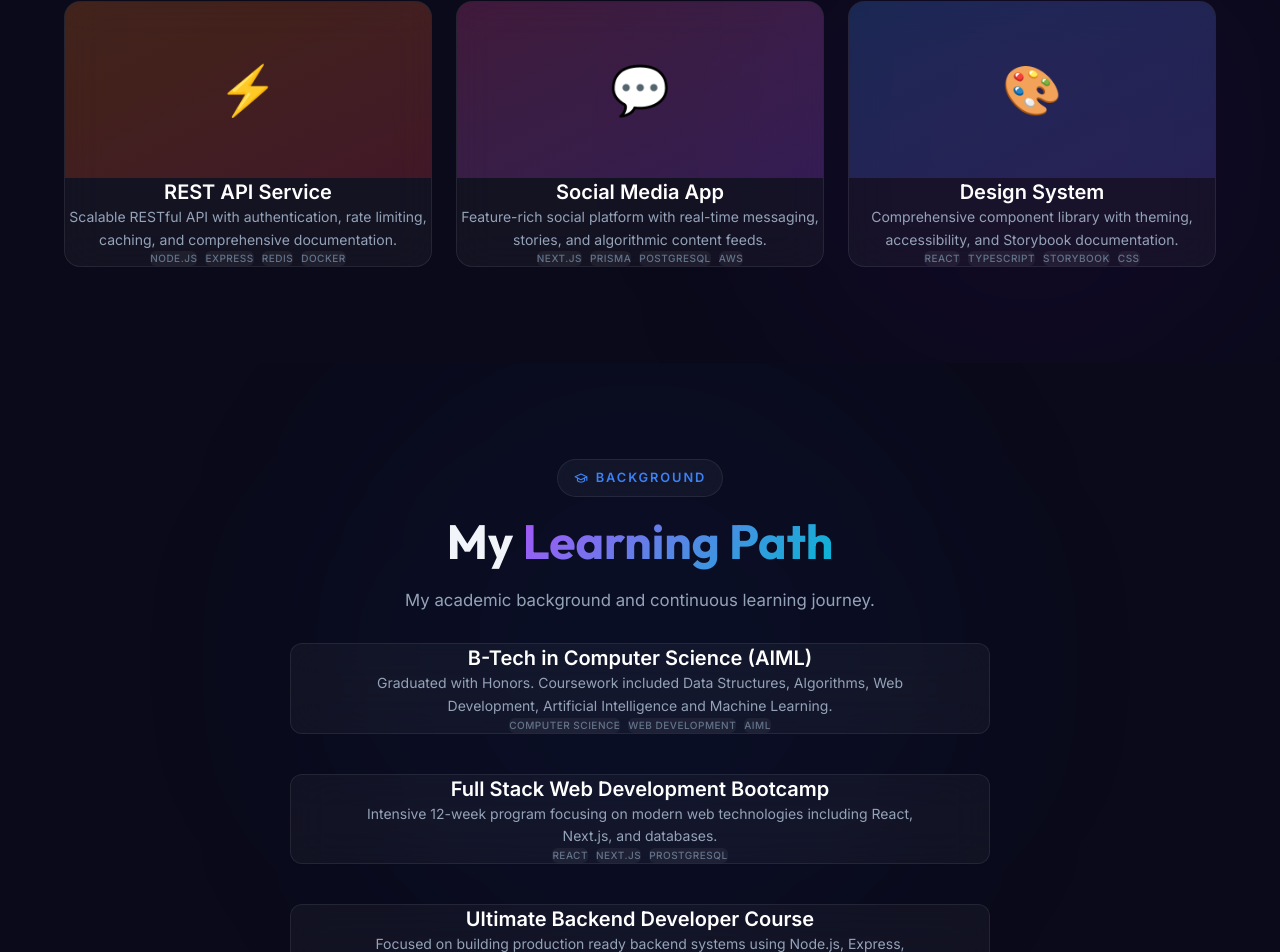
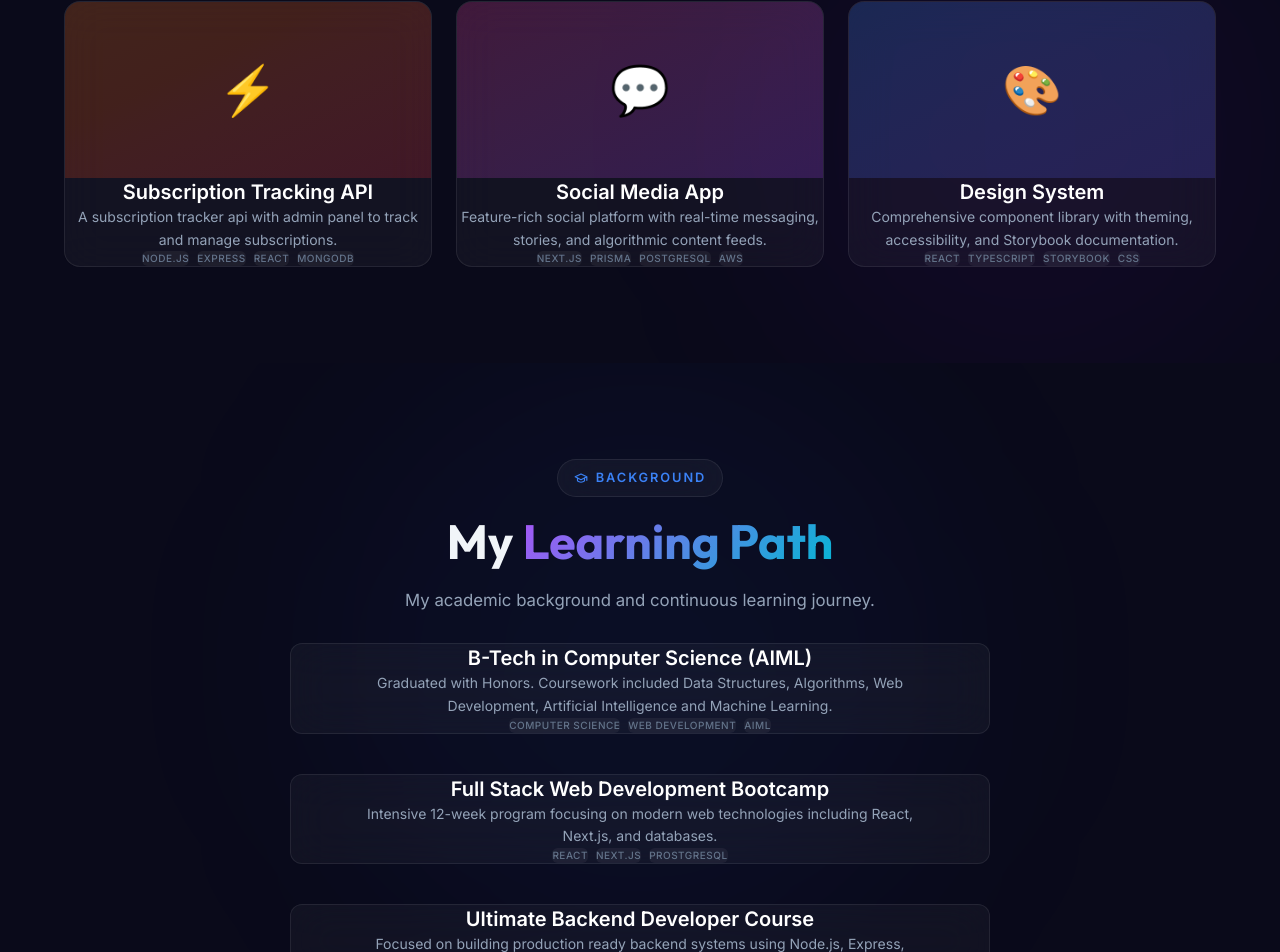
Before and after one commit to cipheroot6/Portfolio, a React (Vite) app: page / in a window 1280 px wide. Shown: the part 3160-4112 px from the top of the page. Built offline with nearby package versions, Linux system fonts and the light colour scheme.

Commit message:
Update project details for Subscription Tracking API

```diff
--- a/src/sections/Projects.jsx
+++ b/src/sections/Projects.jsx
@@ -35,14 +35,14 @@ const projects = [
     live: '#',
   },
   {
-    title: 'REST API Service',
-    desc: 'Scalable RESTful API with authentication, rate limiting, caching, and comprehensive documentation.',
-    tags: ['Node.js', 'Express', 'Redis', 'Docker'],
+    title: 'Subscription Tracking API',
+    desc: 'A subscription tracker api with admin panel to track and manage subscriptions.',
+    tags: ['Node.js', 'Express', 'React', 'MongoDB'],
     category: 'Backend',
     gradient: 'from-orange-500/20 to-red-500/20',
     icon: '⚡',
-    github: '#',
-    live: '#',
+    github: 'https://github.com/cipheroot6/subscriptionTracker',
+    live: 'https://subscription-tracker-eta-nine.vercel.app/',
   },
   {
     title: 'Social Media App',
```
